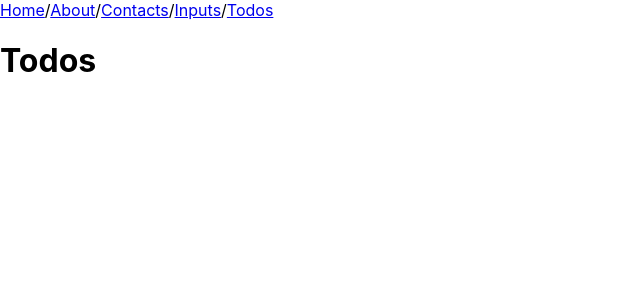
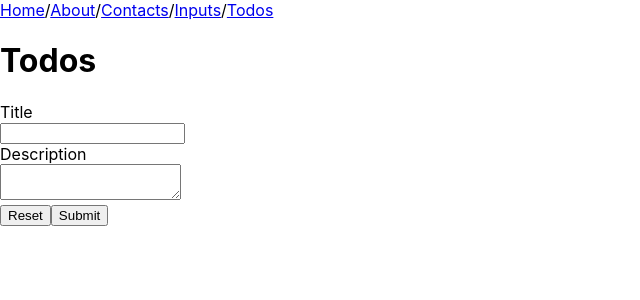
Before and after one commit to DP-PLAYGROUND/react-playground, a React (Create React App) app: page /todos in a window 1280 px wide. Shown: the top 300 px of the page, without its empty margins (0-640 px from the left). Built offline with nearby package versions, Linux system fonts and the light colour scheme.

Commit message:
add todos form

```diff
--- /dev/null
+++ b/src/Todos/TodoForm/TodoForm.tsx
@@ -0,0 +1,52 @@
+import {FormEventHandler, FunctionComponent, useState} from 'react';
+import {Todo} from '../todosSlice';
+
+interface TodoFormProps {
+    readonly onSubmit?: (todo: Pick<Todo, 'title' | 'description'>) => void
+}
+
+const TodoForm: FunctionComponent<TodoFormProps> = ({onSubmit}) => {
+    const [title, setTitle] = useState<Todo['title']>('');
+    const [description, setDescription] = useState<Todo['description']>('');
+
+    const handleSubmit: FormEventHandler<HTMLFormElement> = event => {
+        event.preventDefault();
+
+        onSubmit?.({
+            title,
+            description
+        });
+
+        event.currentTarget.reset();
+    }
+
+    const handleReset: FormEventHandler<HTMLFormElement> = () => {
+        setTitle('');
+        setDescription('');
+    }
+
+    return (
+        <form onSubmit={handleSubmit} onReset={handleReset}>
+            <section>
+                <label htmlFor="title">Title</label><br/>
+                <input type="text" id="title" required
+                       value={title}
+                       onChange={event => setTitle(event.target.value)}/>
+            </section>
+
+            <section>
+                <label htmlFor="description">Description</label><br/>
+                <textarea id="description" required
+                          value={description}
+                          onChange={event => setDescription(event.target.value)}/>
+            </section>
+
+            <section>
+                <button type={'reset'}>Reset</button>
+                <button type={'submit'}>Submit</button>
+            </section>
+        </form>
+    );
+}
+
+export default TodoForm
--- a/src/Todos/Todos.tsx
+++ b/src/Todos/Todos.tsx
@@ -1,9 +1,13 @@
 import {FunctionComponent} from 'react';
+import TodoForm from './TodoForm/TodoForm';
 
 const Todos: FunctionComponent = () => {
     return (
         <>
             <h1>Todos</h1>
+            <TodoForm onSubmit={event => {
+                console.log(event);
+            }}></TodoForm>
         </>
     )
 }
--- a/src/Todos/todosSlice.ts
+++ b/src/Todos/todosSlice.ts
@@ -1,7 +1,7 @@
 import {createSlice} from '@reduxjs/toolkit';
 import {RootState} from '../app/reducer';
 
-interface Todo {
+export interface Todo {
     readonly id: number | string;
     readonly title: string;
     readonly description: string;
```
Also changed, not shown: package.json (+11 -1 lines), 1 other file (tests, documents, lock files or other folders).
